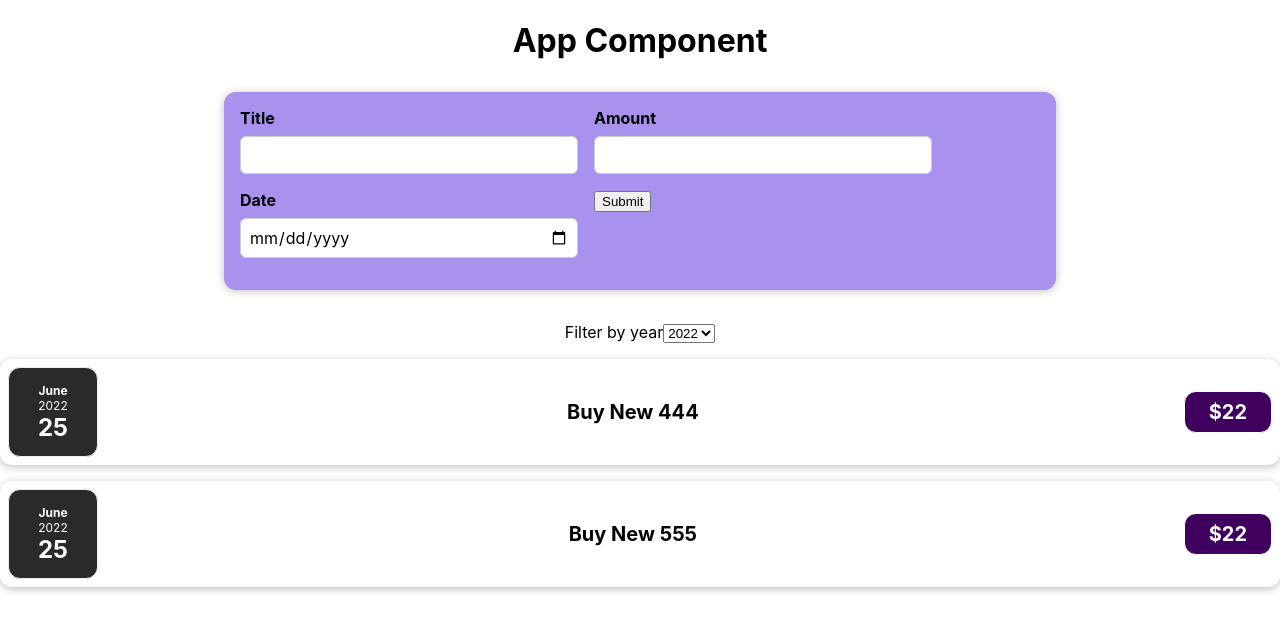
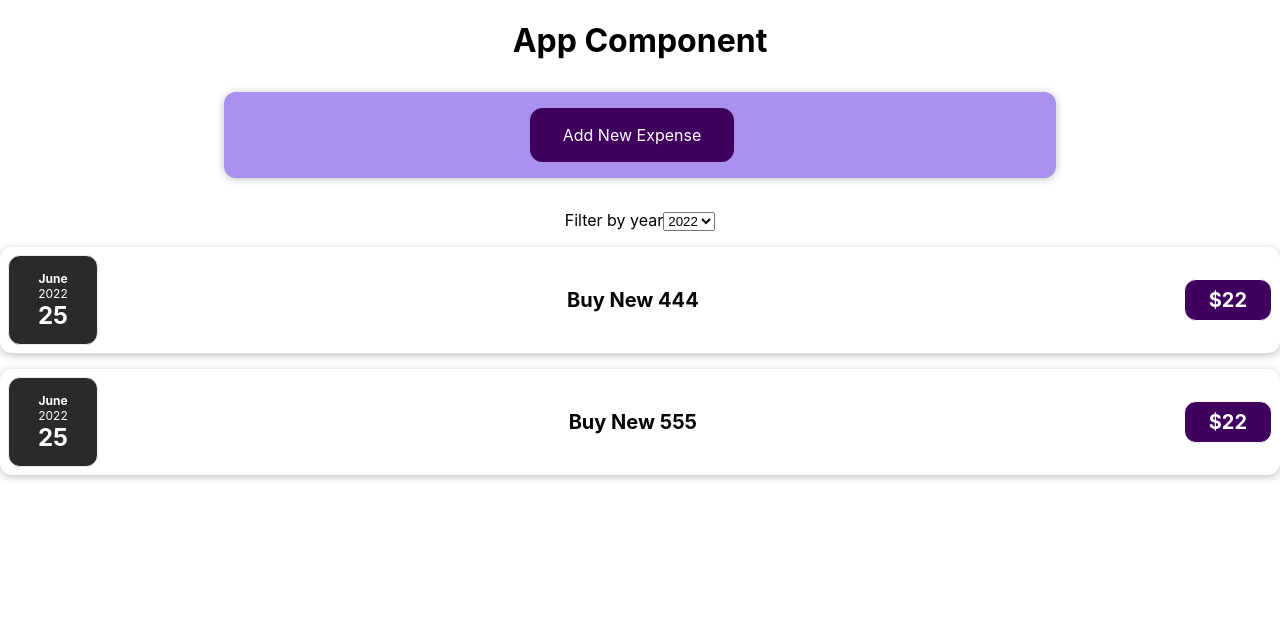
Before and after one commit to MohosinMiah/Learning-React-Framework-Basic-Component-From-Udemy-Course, a React (Create React App) app: page / in a window 1280 px wide. Shown: the top 632 px of the page. Built offline with nearby package versions, Linux system fonts and the light colour scheme.

Commit message:
Dynamically added css

```diff
--- a/src/components/NewExpense/ExpenseForm.js
+++ b/src/components/NewExpense/ExpenseForm.js
@@ -7,6 +7,7 @@ const ExpenseForm = (props)=>{
     const [ enteredAmount, setEnteredAmount ] = useState('');
     const [ enteredDate, setEnteredDate ] = useState('');
 
+    const [ isFormOpen, setIsFormOpen ] = useState(true);
 
     // const [ userInput, setUserInput ] =  useState({
     //     enteredTitle : '',
@@ -57,9 +58,18 @@ const ExpenseForm = (props)=>{
                     setEnteredDate(' ');
     }
 
+    const formDisplayHandler = () => {
+
+        setIsFormOpen((prevState)=>{
+            return !isFormOpen;
+        });
+
+    }
+
+
     return(
         <div>
-            <form  onSubmit={formHandler}>
+            <form  onSubmit={formHandler} style={isFormOpen ? {display:'none'} : {display:'block'} }>
             <div className="new-expense__controls">
             <div className="new-expense__control">
                     <label>Title</label>
@@ -90,12 +100,14 @@ const ExpenseForm = (props)=>{
                     </input>
                 </div>
                 <div className="new-expense__actions">
-                <input type="submit" value="Submit" />
+                <button onClick={formDisplayHandler}>Cancel</button>
+                <button type="submit"> Add Expense </button>
                 </div>
 
             </div>
 
         </form>
+        <button onClick={formDisplayHandler}>Add New Expense</button>
         </div>
     )
 }
```
Also changed, not shown: src/components/Expenses/Expenses.js (+5 -4 lines).
